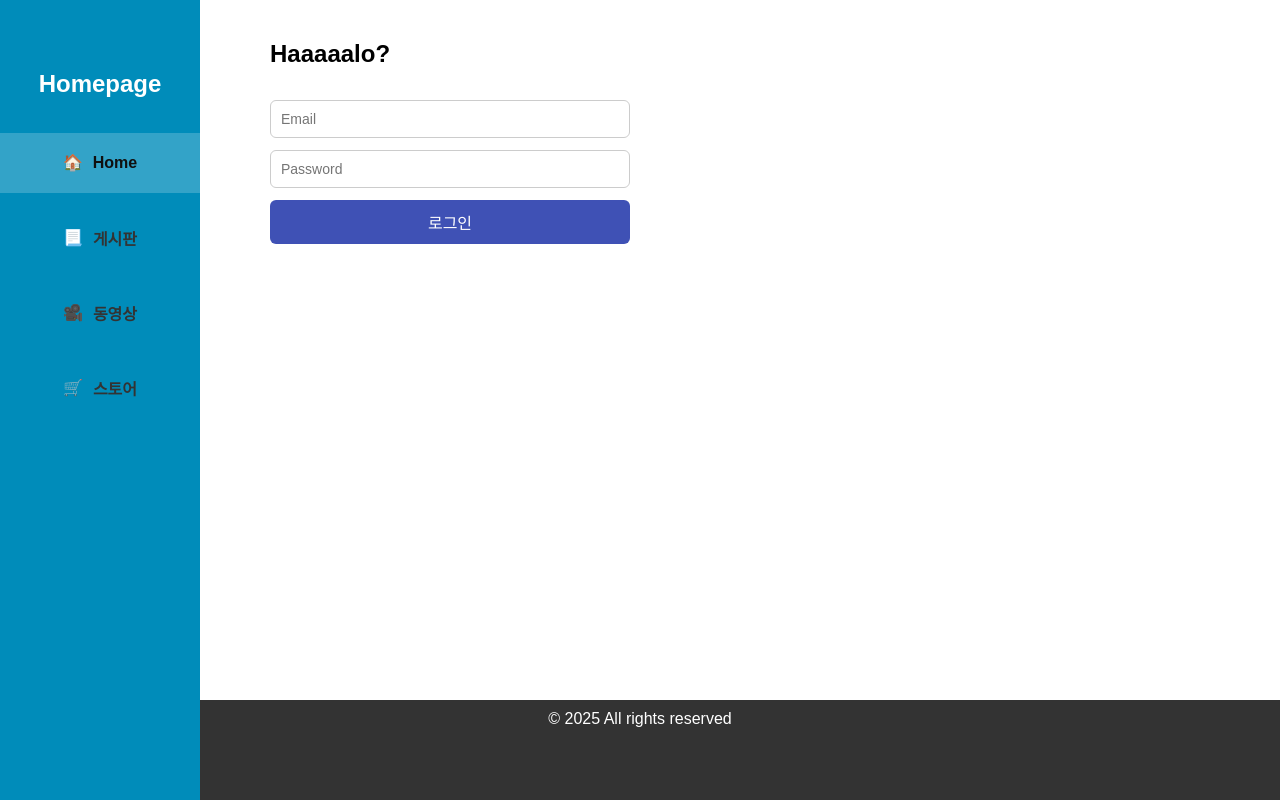
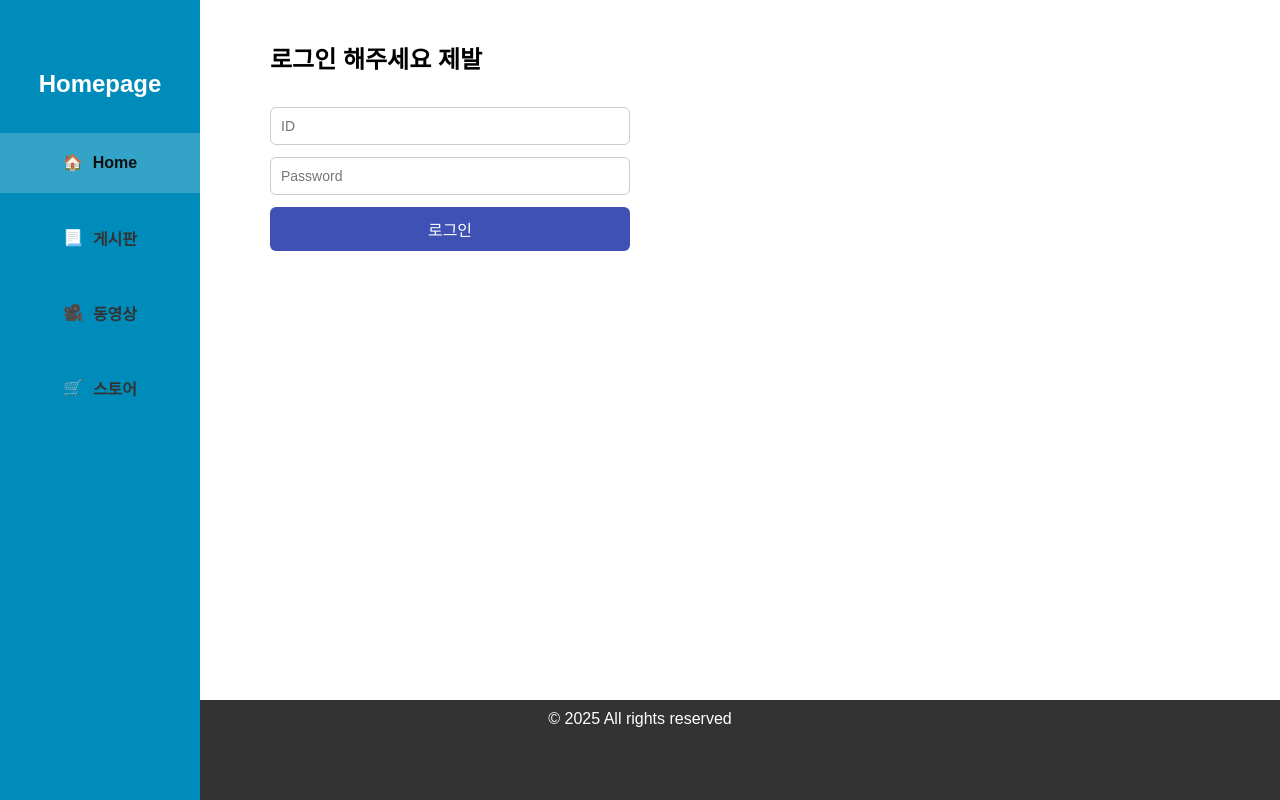
Before and after one commit to archi-chiki/board-front, a React (Create React App) app: page / in a window 1280 px wide. Built offline with nearby package versions, Linux system fonts and the light colour scheme.

Commit message:
ADD: 사용자 인증..? 기능 추가

```diff
--- a/src/components/login/LoginForm.tsx
+++ b/src/components/login/LoginForm.tsx
@@ -1,6 +1,10 @@
+import { useForm } from "react-hook-form";
+import { useEffect } from "react";
+import { useNavigate } from "react-router-dom";
 import styled from "@emotion/styled";
+import formClient from "../../api/form-axios";
 
-const Container = styled.form`
+const Container = styled("form")`
   display: flex;
   flex-direction: column;
   gap: 12px;
@@ -31,12 +35,49 @@ const Button = styled.button`
   }
 `;
 
+interface LoginFormProps {
+  id: string;
+  password: string;
+}
+
 export default function LoginForm() {
+  const {
+    register,
+    handleSubmit,
+    setFocus,
+    reset,
+    formState: { errors },
+  } = useForm<LoginFormProps>();
+
+  const navigate = useNavigate();
+
+  useEffect(() => {
+    setFocus("id");
+  }, [setFocus]);
+
+  const onSubmit = async (data: LoginFormProps) => {
+    try {
+      const response = await formClient.post("auth", data);
+      console.log("서버 응답:", response);
+
+      if (response.status === 200 && response.data.message === "success") {
+        navigate("/board");
+      }
+    } catch (error) {
+      console.error("에러 발생:", error);
+    }
+  };
+
   return (
-    <Container>
-      <h2>Haaaaalo?</h2>
-      <Input id="email" placeholder="Email" />
-      <Input id="password" placeholder="Password" />
+    <Container onSubmit={handleSubmit(onSubmit)}>
+      <h2>로그인 해주세요 제발</h2>
+      <Input id="id" placeholder="ID" {...register("id", { required: true })} />
+      <Input
+        id="password"
+        placeholder="Password"
+        type="password"
+        {...register("password", { required: true })}
+      />
       <Button type="submit">로그인</Button>
     </Container>
   );
```
Also changed, not shown: 1 other file (tests, documents, lock files or other folders).
